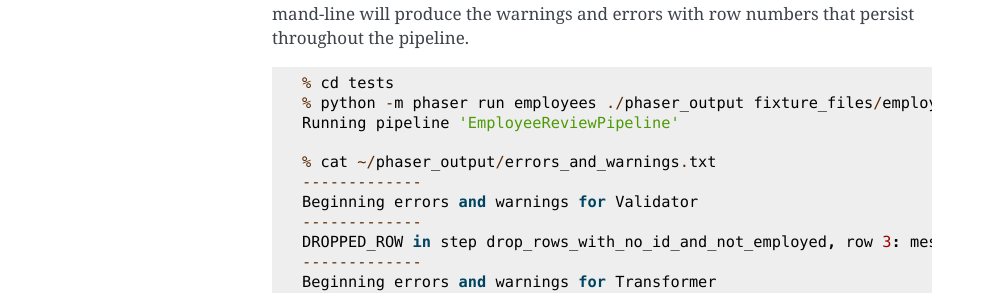
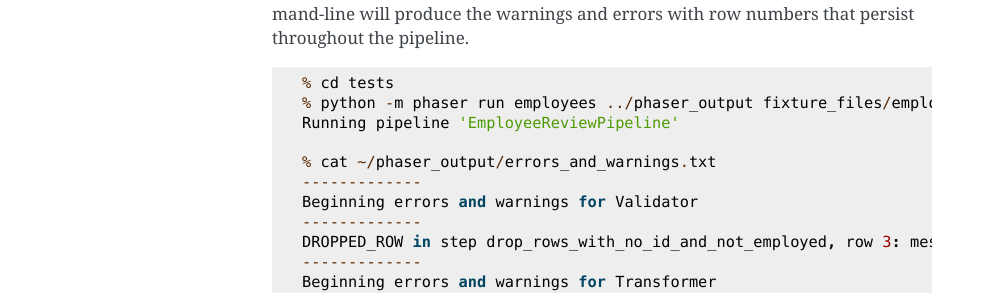
Before and after one commit to lisad/phaser, a Sphinx documentation site: the page built from docs/user/cli.md, in a window 1280 px wide. Shown: the part 215-508 px from the top of the page, without its empty margins (148-1140 px from the left). Built offline with Sphinx 7.4.7, drawn with Linux system fonts in a browser that asks for light colours.

Commit message:
THIS is the fix that makes the documentation consistent with the .gitignore

````diff
--- a/docs/user/cli.md
+++ b/docs/user/cli.md
@@ -10,7 +10,7 @@ throughout the pipeline.
 
 ```
 % cd tests
-% python -m phaser run employees ./phaser_output fixture_files/employees.csv
+% python -m phaser run employees ../phaser_output fixture_files/employees.csv
 Running pipeline 'EmployeeReviewPipeline'
 
 % cat ~/phaser_output/errors_and_warnings.txt
````
